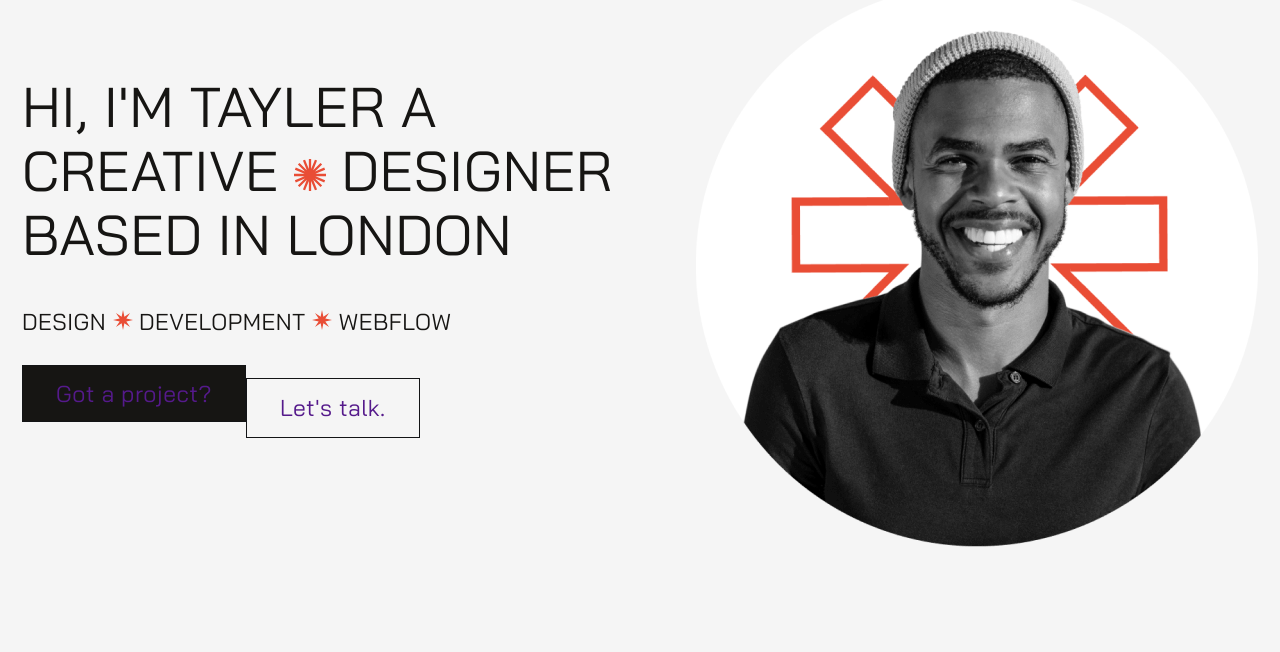
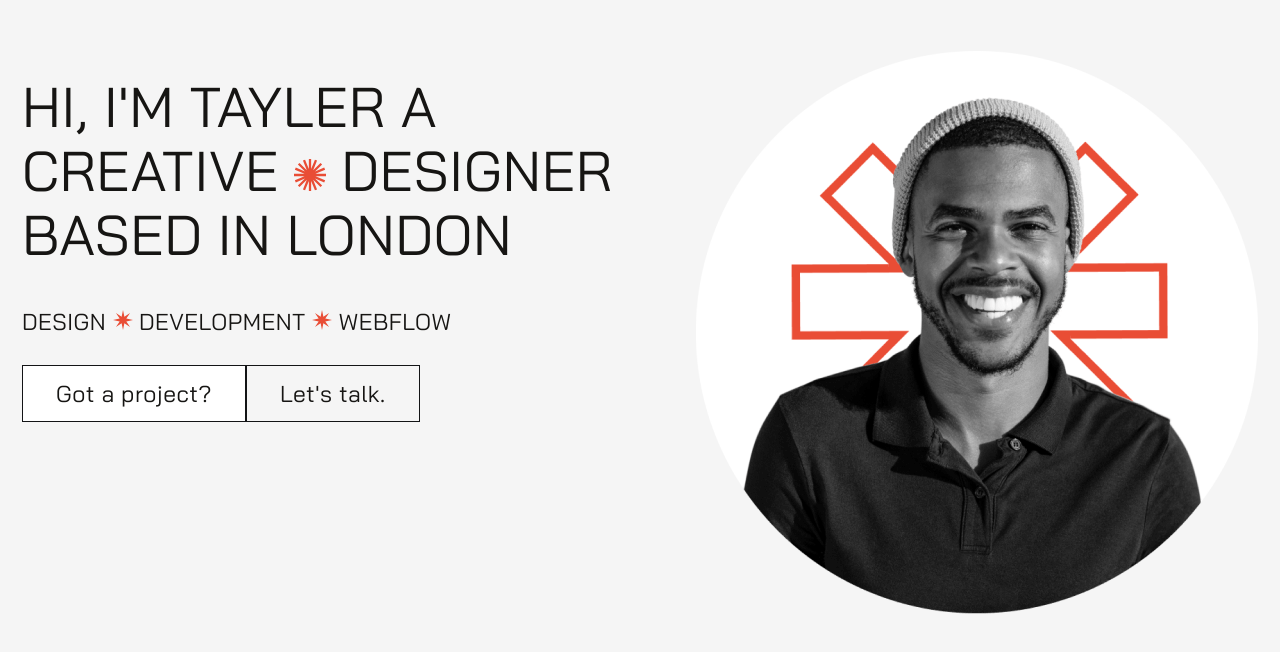
Before and after one commit to ozodbek-1234/-maixin-sayti, a plain HTML site: page index.html in a window 1280 px wide. In both pictures the pointer is over the link "Got a project?". Shown: the part 92-744 px from the top of the page. Drawn offline with nearby package versions, Linux system fonts and the light colour scheme.

Commit message:
app section

```diff
--- a/css/main.css
+++ b/css/main.css
@@ -192,19 +192,37 @@ body {
     padding: 13px 33px;
     background-color: #161513;
     margin-top: 45px;
+    color: var(--wihite-color);
 }
-.main-logo  {
-    position: relative;
+.main__logo-link:hover {
+    background-color: var(--wihite-color);
+    color: var(--blacke-color);
+    transition: .5s ease;
 }
 .main__link-logo {
     border: solid 1px var(--link-color);
     padding: 13px 33px;
-    position: absolute;
-    display: inline-flex;
+    color: var(--blacke-color);
+}
+.main__link-logo:hover {
+    background-color: var(--link-color);
+    color: var(--wihite-color);
+    transition: .5s ease;
+}
+.main__link-logo:active {
+    opacity: 0.6;
+}
+.main__logo-link:active {
+    opacity: 0.6;
 }
 .main-img {
     width: 100%;
     max-width: 563px;
+    margin-top: 67px;
+}
+.main-img:hover {
+    transform: scale(1.1);
+    transition: .5s ease;
 }
 
 
```
Also changed, not shown: index.html (+1 -2 lines).
